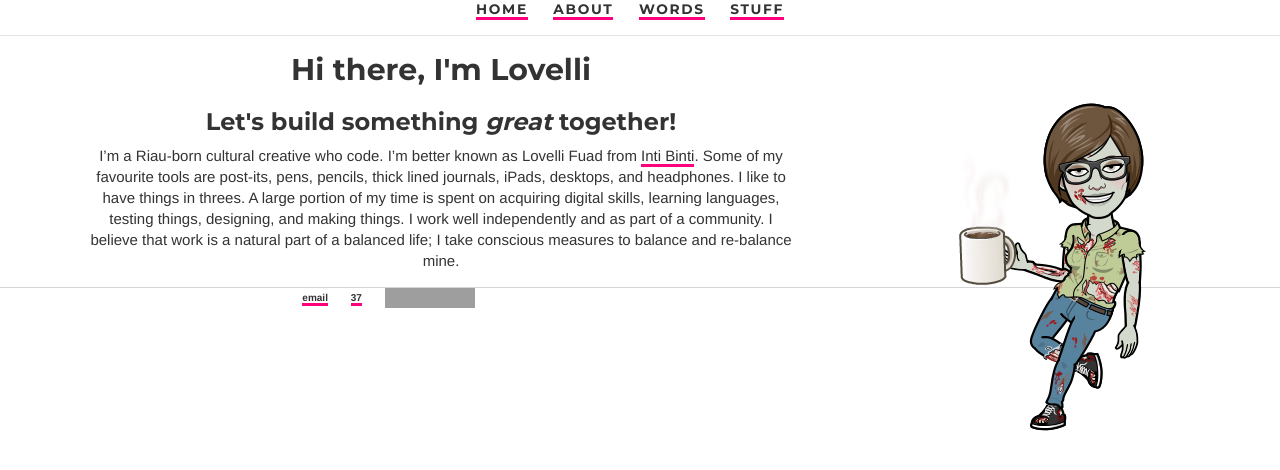
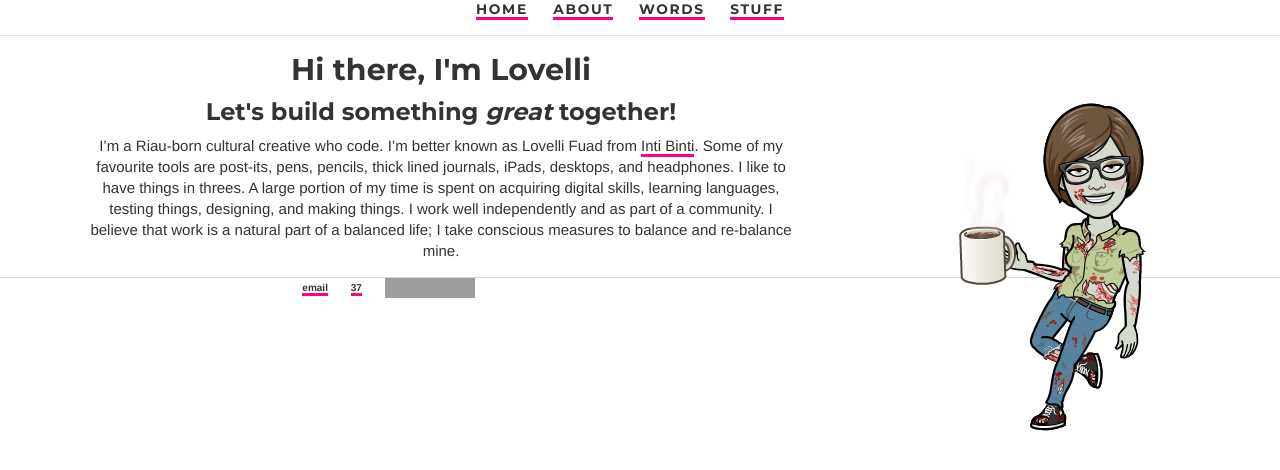
Before and after one commit to ariesti/ariesti.github.io, a Jekyll site: the page built from index.html, in a window 1280 px wide. Shown: the top 470 px of the page. Built offline with Jekyll 4.4.1, drawn with Linux system fonts in a browser that asks for light colours; grey boxes are pictures that could not be loaded.

Commit message:
Update main.css

```diff
--- a/css/main.css
+++ b/css/main.css
@@ -56,8 +56,7 @@ hr {
 	overflow: visible;
 }
 
-
-/* Sections */
+/* Set the document up */
 
 body
     {
@@ -74,28 +73,15 @@ body
 	background color: #FFFFFF;
 }
 
+/* Sections */
+
 /* Head
-	* Define the header font size, text properties, and spacing */
-
-header {
-	font-family: Montserrat, sans-serif;
-	letter-spacing: .15em;
-	text-transform: uppercase;
-	font-weight: 200;
-	font-size: 11px;
-	text-align: center;
-}
-
-/**
-*Correct the font size and margin on 'h1' elemet within 'section' and 'article' contexts in Chrome, Firefox, and Safari. */
-
-/* Set the document up */
-
+* Correct the font size and margin on 'h1' elemet within 'section' and 'article' contexts in Chrome, Firefox, and Safari. */
 
 /* Handling the typography */
 
 h1, h2, h3, h4, h5, h6 { font-family: Montserrat, sans-serif; }
-h1 { font-size: 3em; margin-bottom: 20px; }
+h1 { font-size: 3em; margin-bottom: 10px; }
 h2 { font-size: 2.7em; }
 h3 { font-size: 2.4em; }
 h4 { font-size: 1.9em; }
@@ -106,16 +92,18 @@ a { text-decoration: none; color: #333; border-bottom: 3px solid #ff017e; }
 a:hover { color: #ff017e; }
 .pinklink:hover { color: #333; }
 
-
-/* More on Nav */
+/*Header style */
+header {
+	font-family: Montserrat, sans-serif;
+	letter-spacing: .15em;
+	text-transform: uppercase;
+	font-weight: 200;
+	font-size: 11px;
+	text-align: center;
+}
 
 /* Paragraphs */
 p { font-size: 1.5em; line-height: 1.4em; color: #333; }
-
-
-
-
-
 ul { font-size: 1.5em; line-height: 1.4em; color: #333; }
 nav ul, footer ul { text-decoration: none; font-size: 1.25em; padding: 0px; list-style-type: none; font-weight: bold; }
 nav ul li, footer ul li { display: inline; margin-right: 20px; }
```
